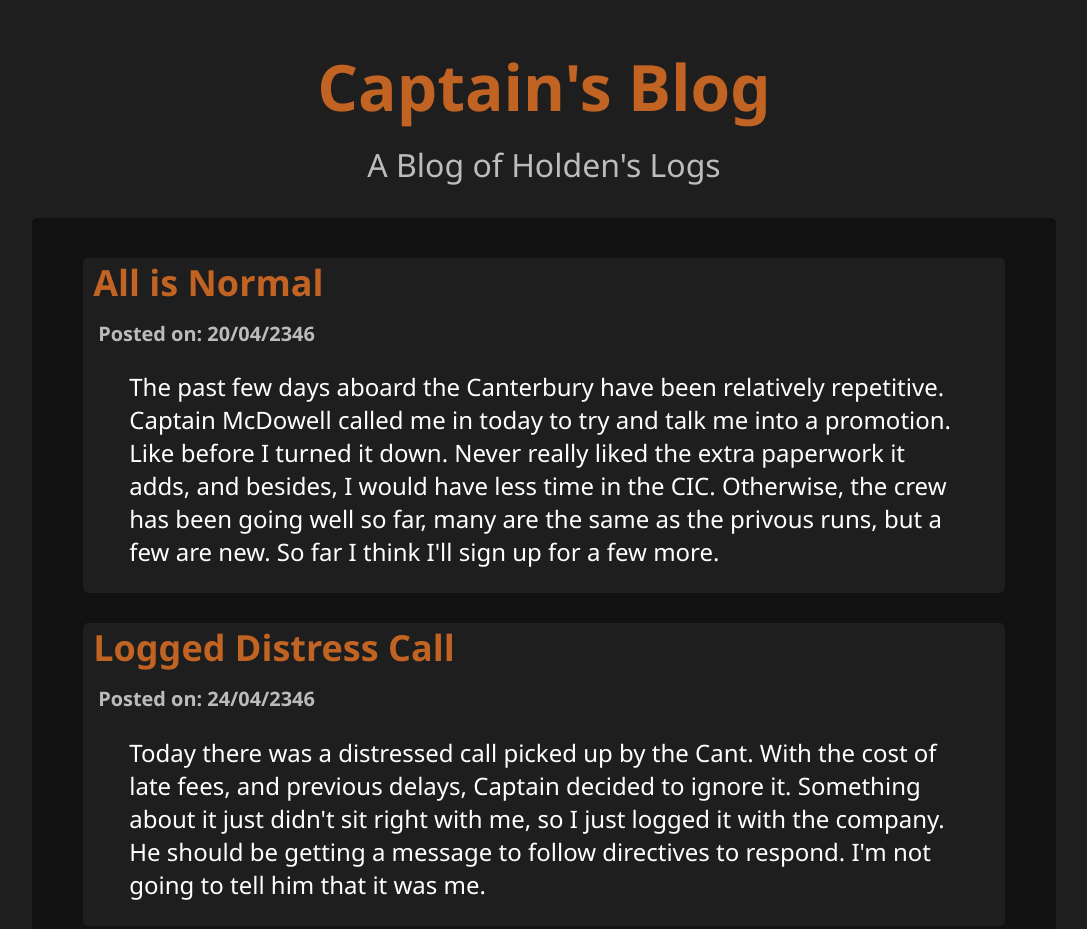
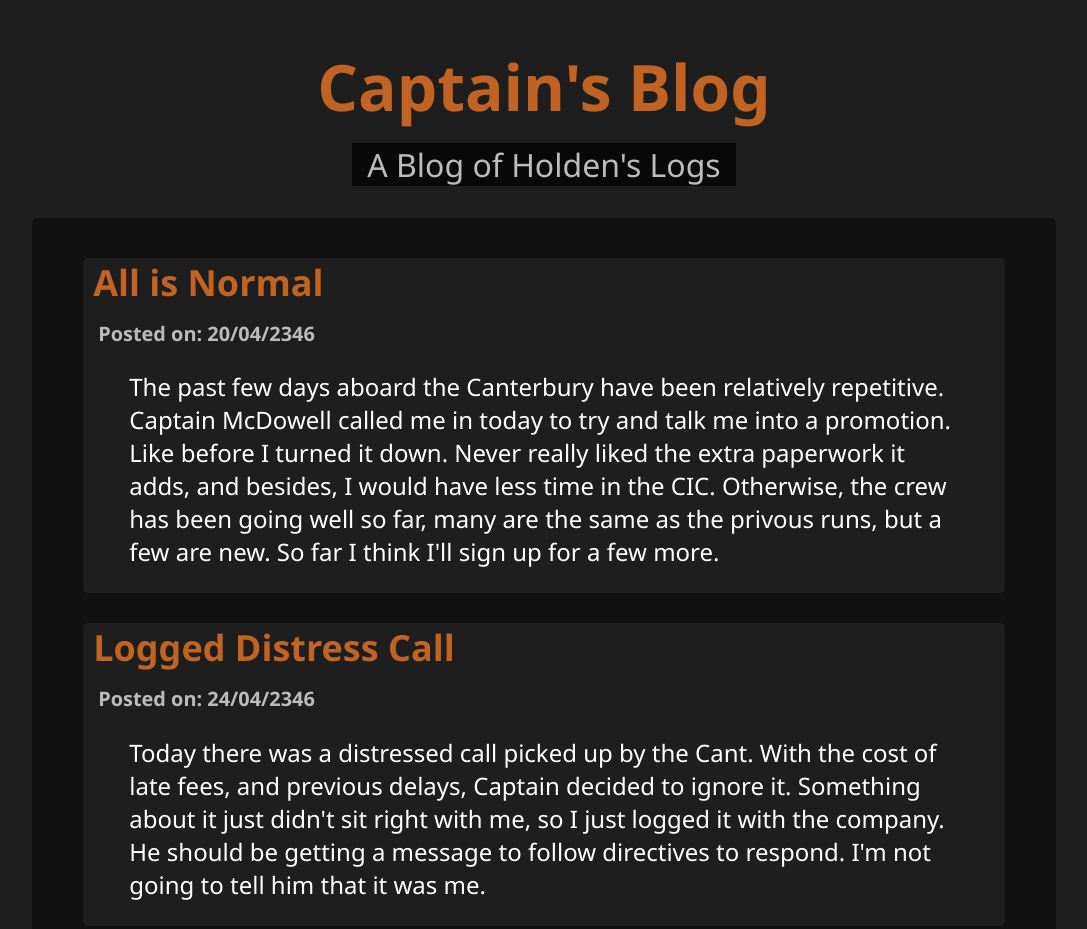
Before and after one commit to carlcat01/CaptainBlog, a plain HTML site: page index.html in a window 1280 px wide. Shown: the top 929 px of the page, without its empty margins (96-1183 px from the left). Drawn offline with Linux system fonts and the light colour scheme.

Commit message:
sutitle background

```diff
--- a/style.css
+++ b/style.css
@@ -35,8 +35,11 @@ body {
     font-size: x-large;
 }
 .header .subtitle {
-    margin-top: -30px;
-    color: #BCBCBC;
+	margin-top: -30px;
+	color: #BCBCBC;
+	background-color: rgba(0,0,0,0.70);
+	width: 30%;
+	margin-left: 35%;
 }
 
 .content .post .title {
```
